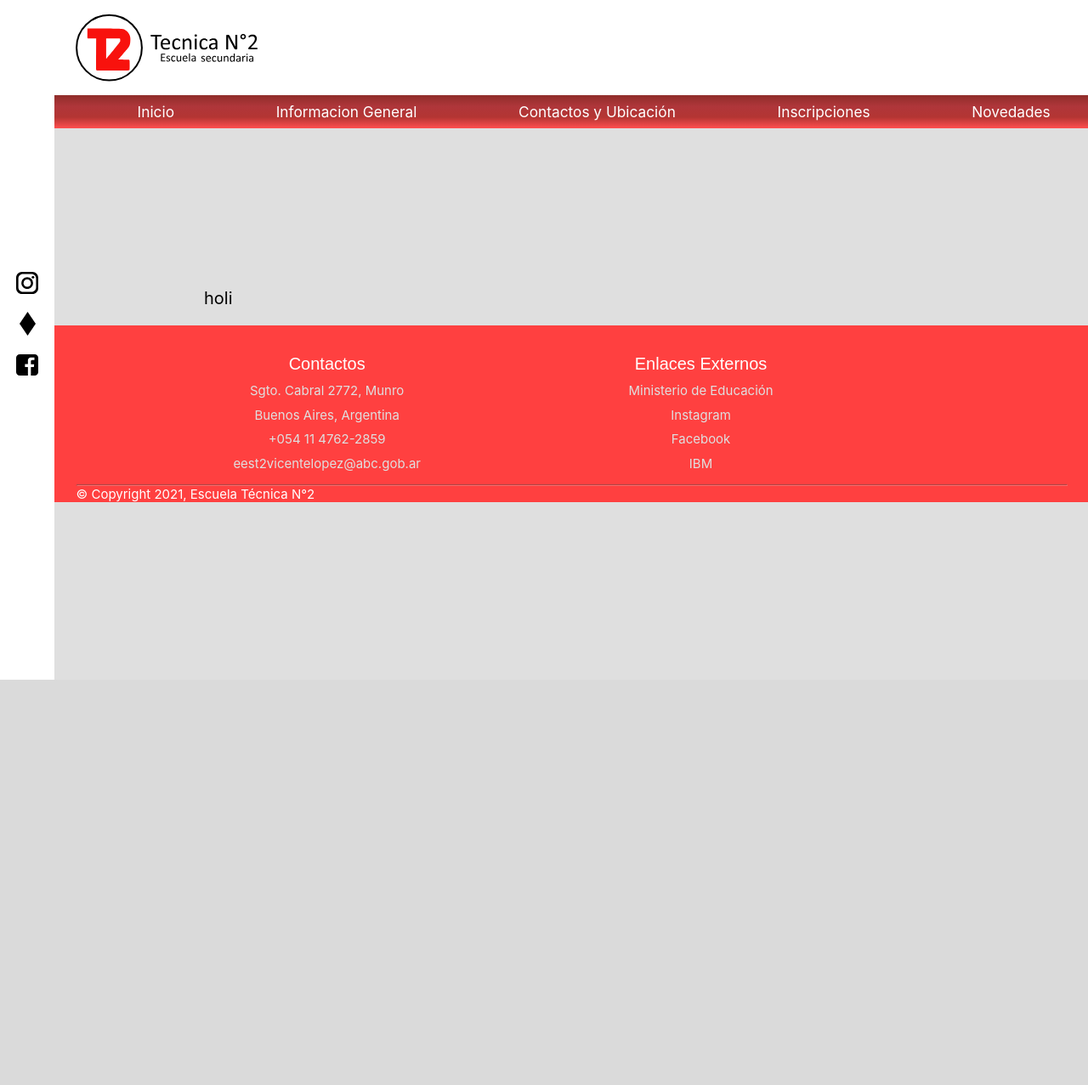
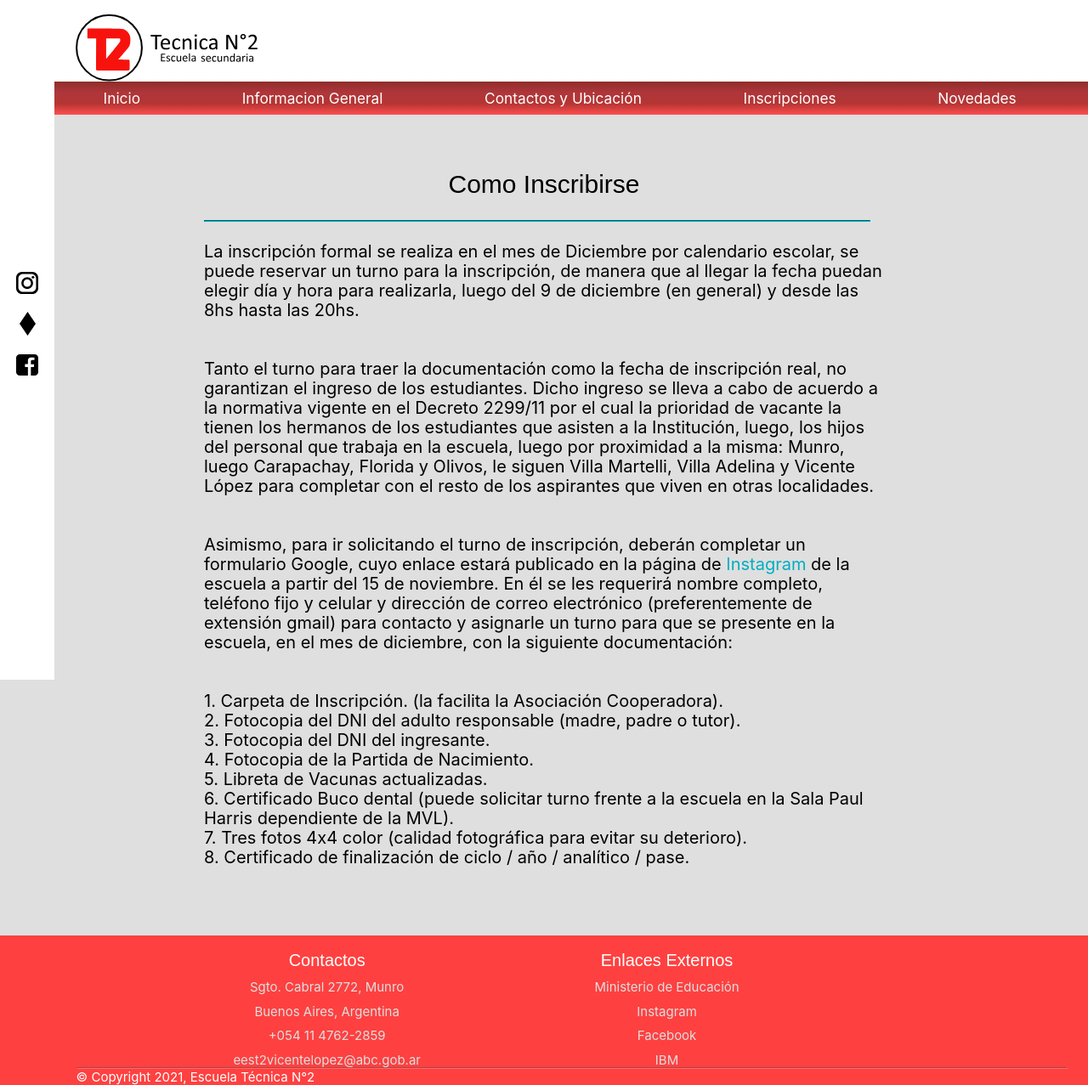
Before and after one commit to GabiDam/TecnicaN2.github.io, a PHP site: page /inscripciones/inscripciones.html in a window 1280 px wide. Shown: the whole page at 85% size. Before the commit the page ends 800 px from the top, so only its background shows below. Run offline with PHP 8.4, Linux system fonts and the light colour scheme.

Commit message:
MUCHOS cambios
etc

```diff
--- a/contactos_ubicacion/contactos_ubicacion.css
+++ b/contactos_ubicacion/contactos_ubicacion.css
@@ -199,6 +199,12 @@
 
 #redeshref:hover{
     color: white;
+}
+
+.info{
+	max-width: 100vh;
+	text-align: center;
+	padding-top: 3vh;
 }
 
 aside {
--- a/contactos_ubicacion/contactos_ubicacion.html
+++ b/contactos_ubicacion/contactos_ubicacion.html
@@ -141,8 +141,8 @@
                     <br></br>
                 </ul>
         </section>
-        <section>
-            <p>Lorem ipsum dolor sit amet consectetur, adipisicing elit. Similique veniam, quia dicta soluta voluptates, necessitatibus rerum provident totam illum ipsam consequatur sit magnam qui deserunt voluptas enim esse tempore vero.</p>
+        <section class="info">
+            <a>Nuestra escuela se encuentra en Munro, a tres cuadras de Av. Vélez Sarsfield / Ugarte y Av. Mitre, lo que la hace accesible en cualquier medio de transporte, ya sea el FFCC Belgrano Norte o las muchas líneas de colectivo que nos conectan con las distintas localidades. (Líneas: 93, 41, 130, 184, 314, 333, 343, 407 y todas aquellas que recorren la Autopista Panamericana que está ubicada a unos 600 metros)</a>
         </section>
     </main>
     <footer> <!--Pie de Pagina--->⠀⠀⠀⠀
--- a/inscripciones/inscripciones.css
+++ b/inscripciones/inscripciones.css
@@ -16,7 +16,8 @@
 
 section{
 	/**/
-	padding-top: 25vh;
+	padding-top: 10vh;
+	padding-bottom: 10vh;
 	width: 80%;
 	max-width: 100vh;
 	margin: 0 auto;
@@ -147,6 +148,106 @@
     background: linear-gradient(180deg, rgb(255, 78, 78), rgb(180, 53, 51), rgb(175, 54, 58), rgb(143, 45, 42));
 }
 
+form {
+	/* Centrar el formulario en la página */
+	margin: 0 auto;
+	width: 400px;
+	/* Esquema del formulario */
+	padding: 1em;
+	border: 1px solid #CCC;
+	border-radius: 1em;
+  }
+
+  ul {
+	list-style: none;
+	padding: 0;
+	margin: 0;
+  }
+
+  form li + li {
+	margin-top: 1em;
+  }
+
+  label {
+	/* Tamaño y alineación uniforme */
+	display: inline-block;
+	width: 90px;
+	text-align: right;
+  }
+
+  input,
+  textarea {
+	/* Para asegurarse de que todos los campos de texto tienen la misma configuración de letra
+	   Por defecto, las áreas de texto tienen un tipo de letra monoespaciada */
+	font: 1em sans-serif;
+
+	/* Tamaño uniforme del campo de texto */
+	width: 300px;
+	box-sizing: border-box;
+
+	/* Hacer coincidir los bordes del campo del formulario */
+	border: 1px solid #999;
+  }
+
+  input:focus,
+  textarea:focus {
+	/* Destacado adicional para elementos que tienen el cursor */
+	border-color: #000;
+  }
+
+  textarea {
+	/* Alinear los campos de texto multilínea con sus etiquetas */
+	vertical-align: top;
+
+	/* Proporcionar espacio para escribir texto */
+	height: 5em;
+  }
+
+  .button {
+	/* Alinear los botones con los campos de texto */
+	padding-left: 90px; /* mismo tamaño que los elementos de la etiqueta */
+  }
+
+  button {
+	/* Este margen adicional representa aproximadamente el mismo espacio que el espacio
+	   entre las etiquetas y sus campos de texto */
+	margin-left: .5em;
+  }
+
+.infins{
+	list-style-type: none;
+
+}
+
+.infins li{
+	font-family: -apple-system, BlinkMacSystemFont, 'Segoe UI', Roboto, Oxygen, Ubuntu, Cantarell, 'Open Sans', 'Helvetica Neue', sans-serif;
+	font-size: 20px;
+	text-align: start;
+}
+
+.tins{
+	font-family: 'Montserrat', sans-serif;
+    font-size: 30px;
+	text-align: center;
+}
+.ig{
+	color: rgb(0, 175, 194);
+	text-decoration: none;
+}
+
+.ig:hover{
+    color: white;
+
+}
+
+.inshr{
+	height: 0.5px;
+	margin-top: 3vh;
+	margin-bottom: 3vh;
+	background-color: rgb(0, 175, 194);
+	border-color: rgb(0, 175, 194);
+}
+
 aside {
 	/**/
 	width: 5%;
@@ -156,6 +257,7 @@
 	left: 0;
 	bottom: 0;
 }
+
 
 footer {
 	/**/
--- a/inscripciones/inscripciones.html
+++ b/inscripciones/inscripciones.html
@@ -86,10 +86,75 @@
 
 
     <main><!-- CONTENIDO TOTAL DE LA PAGINA --->
-        <div class="banner"></div>
         <!--  Contenido Principal e Importante  -->
-        <section> <!--SECTION = SECCIONES DE LA PAGINA-->
-        <p>holi</p>
+        <section class="ins"><!--SECTION = SECCIONES DE LA PAGINA-->
+        <div class="tins">
+            <a>Como Inscribirse</a>
+        </div>
+            <hr class="inshr"></hr>
+        <div class="infins">
+            <li>
+                <a>
+                    La inscripción formal se realiza en el mes de Diciembre por calendario escolar, se puede reservar un turno para la inscripción, de manera que al llegar la fecha puedan elegir día y hora para realizarla, luego del 9 de diciembre (en general) y desde las 8hs hasta las 20hs.
+                </a>
+            </li>
+            <br></br>
+            <li>
+                <a>
+                    Tanto el turno para traer la documentación como la fecha de inscripción real, no garantizan el ingreso de los estudiantes. Dicho ingreso se lleva a cabo de acuerdo a la normativa vigente en el Decreto 2299/11 por el cual la prioridad de vacante la tienen los hermanos de los estudiantes que asisten a la Institución, luego, los hijos del personal que trabaja en la escuela, luego por proximidad a la misma: Munro, luego Carapachay, Florida y Olivos, le siguen Villa Martelli, Villa Adelina y Vicente López para completar con el resto de los aspirantes que viven en otras localidades.
+                </a>
+            </li>
+            <br></br>
+            <li>
+                <a>
+                    Asimismo, para ir solicitando el turno de inscripción, deberán completar un formulario Google, cuyo enlace estará publicado en la página de
+                </a>
+                <a class="ig" href="https://mail.google.com/mail/u/0/#inbox?compose=CllgCKHRMJxKxSGjtCzQfjcWPsxMDVcsVzJfkCTXJHKJDJPlxsGClpPsJfnlvQtbqDKfJjcJPVq">Instagram</a>
+                <a> de la escuela a partir del 15 de noviembre. En él se les requerirá nombre completo, teléfono fijo y celular y dirección de correo electrónico (preferentemente de extensión gmail) para contacto y asignarle un turno para que se presente en la escuela, en el mes de diciembre, con la siguiente documentación:</a>
+            </li>
+            <br></br>
+
+            <li>
+                <a>
+                    1.    Carpeta de Inscripción. (la facilita la Asociación Cooperadora).
+                </a>
+            </li>
+            <li>
+                <a>
+                    2.    Fotocopia del DNI del adulto responsable (madre, padre o tutor).
+                </a>
+            </li>
+            <li>
+                <a>
+                    3.     Fotocopia del DNI del ingresante.
+                </a>
+            </li>
+            <li>
+                <a>
+                    4.     Fotocopia de la Partida de Nacimiento.
+                </a>
+            </li>
+            <li>
+                <a>
+                    5.     Libreta de Vacunas actualizadas.
+                </a>
+            </li>
+            <li>
+                <a>
+                    6.     Certificado Buco dental (puede solicitar turno frente a la escuela en la Sala Paul Harris dependiente de la MVL).
+                </a>
+            </li>
+            <li>
+                <a>
+                    7.     Tres fotos 4x4 color (calidad fotográfica para evitar su deterioro).
+                </a>
+            </li>
+            <li>
+                <a>
+                    8.     Certificado de finalización de ciclo / año / analítico / pase.
+                </a>
+            </li>
+        </div>
         </section>
     </main>
     <footer> <!--Pie de Pagina--->⠀⠀⠀⠀
```
Also changed, not shown: inf_general/inf_general.css (+9 -6 lines), inf_general/inf_general.html (+9 -3 lines), 2 other files.
